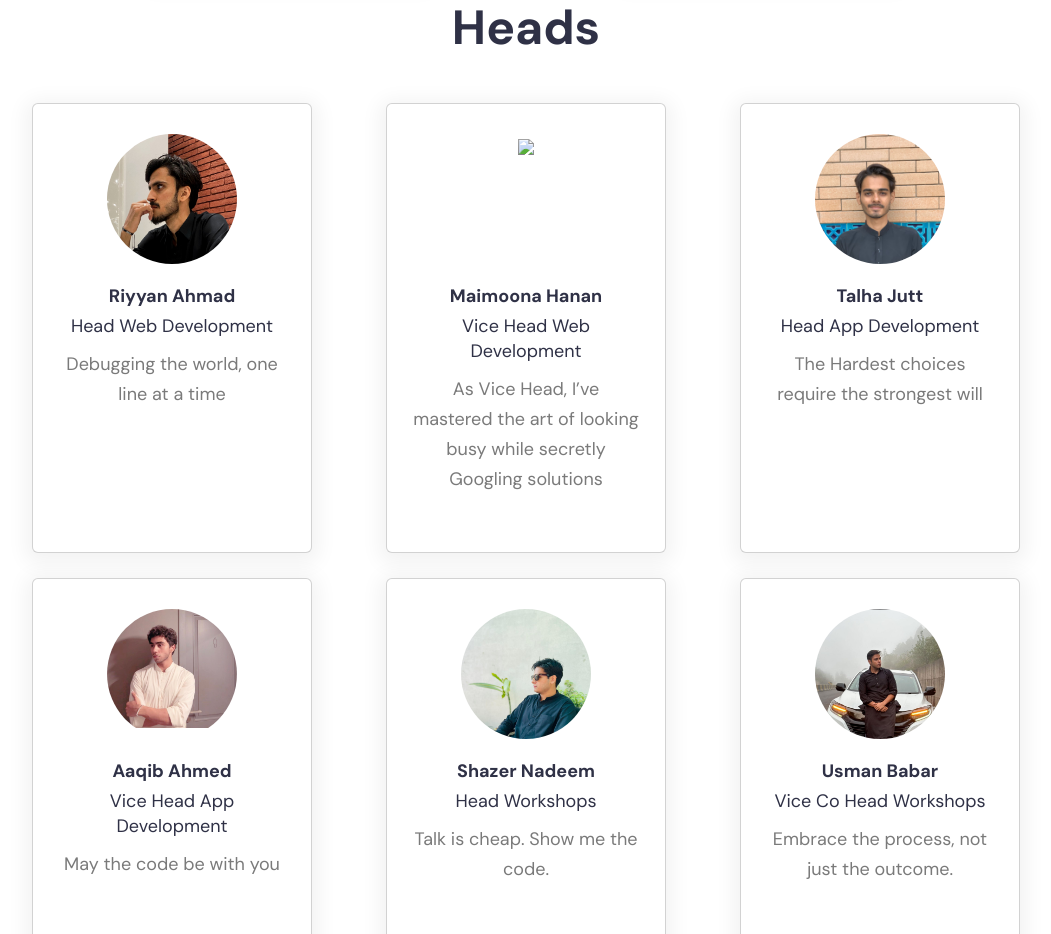
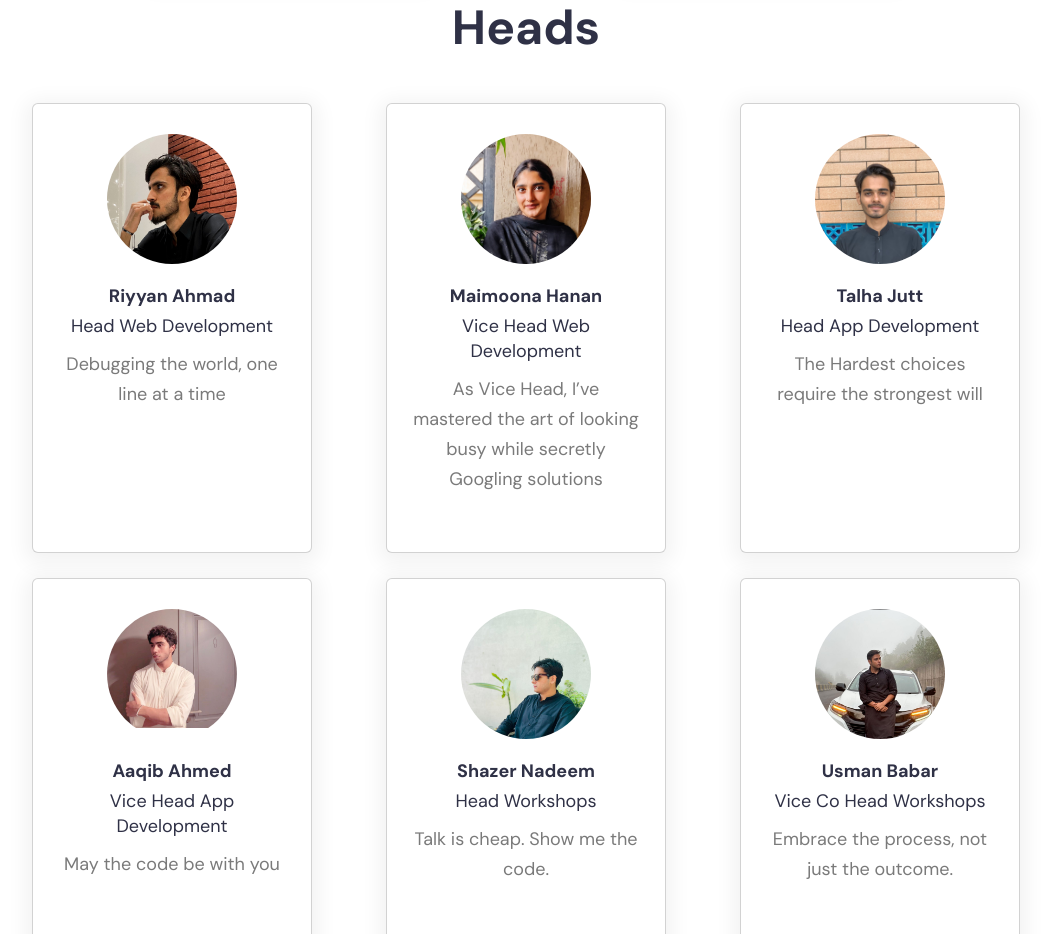
Before and after one commit to riyyanahmadbhatti/FDSS-Website, a plain HTML site: page teams.html in a window 1280 px wide. Shown: the part 2332-3266 px from the top of the page, without its empty margins (114-1165 px from the left). Drawn offline with Linux system fonts and the light colour scheme.

Commit message:
Update teams.html

```diff
--- a/teams.html
+++ b/teams.html
@@ -309,7 +309,7 @@ https://templatemo.com/tm-587-tiya-golf-club
 					<div class="responsive-cell-block wk-desk-3 wk-ipadp-3 wk-tab-6 wk-mobile-12 card-container clear-line">
 					  <div class="card">
 						<div class="team-image-wrapper">
-						  <img class="team-member-image" src="images/maimoon_hanan.jpg">
+						  <img class="team-member-image" src="images/maimoona_hanan.jpg">
 						</div>
 						<p class="text-blk name">
 						  Maimoona Hanan
```
